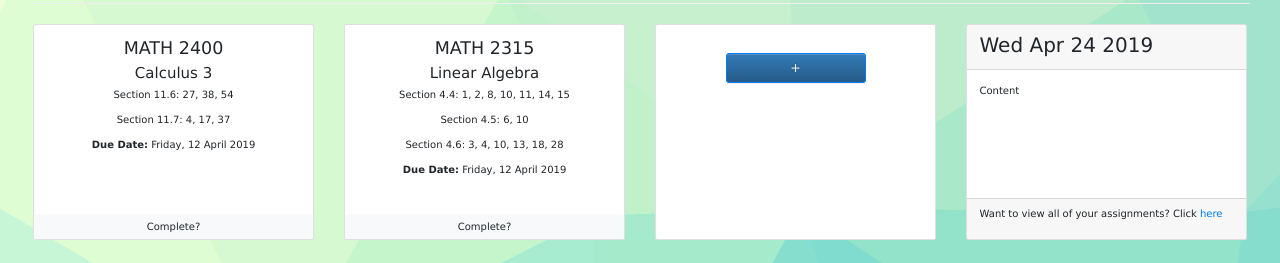
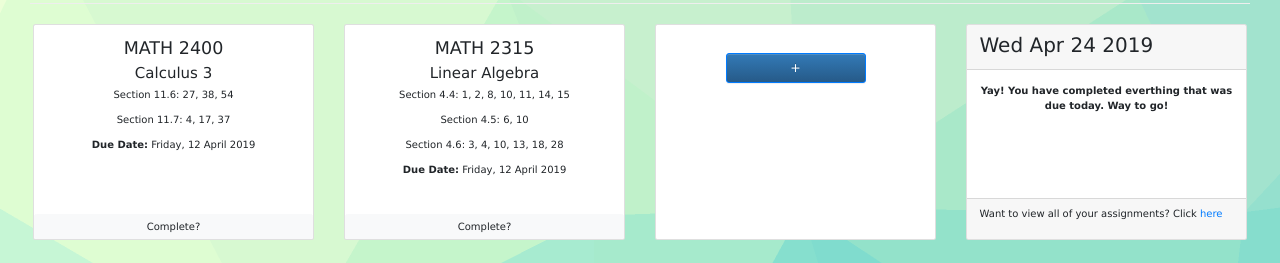
Before and after one commit to saga1742/planit-study, a website: page views/index.html in a window 1280 px wide. Shown: the part 225-488 px from the top of the page. Drawn offline with nearby package versions, Linux system fonts and the light colour scheme.

Commit message:
Update index.html

```diff
--- a/views/index.html
+++ b/views/index.html
@@ -230,7 +230,7 @@
 -->
 
 <div class="page-header">
-  <h1 style="color:LightSeaGreen "><strong>Welcome! </strong><small style="color:MediumAquaMarine "><b>Here are your assignments for today:</b></small></h1>
+  <h1 style="color:LightSeaGreen"><strong>Welcome! </strong><small style="color:MediumAquaMarine "><b>Here are your assignments for today:</b></small></h1>
 </div>
 
 <!--
@@ -282,7 +282,9 @@
           document.getElementById("date").innerHTML = d.toDateString();
           </script>
         </div>
-        <div class="card-body">Content</div>
+        <div class="card-body text-center">
+            <p><b>Yay! You have completed everthing that was due today. Way to go!</b></p>
+        </div>
         <div class="card-footer">
           <p>Want to view all of your assignments? Click <a href="assignments.html">here</a></p>
         </div>
```
